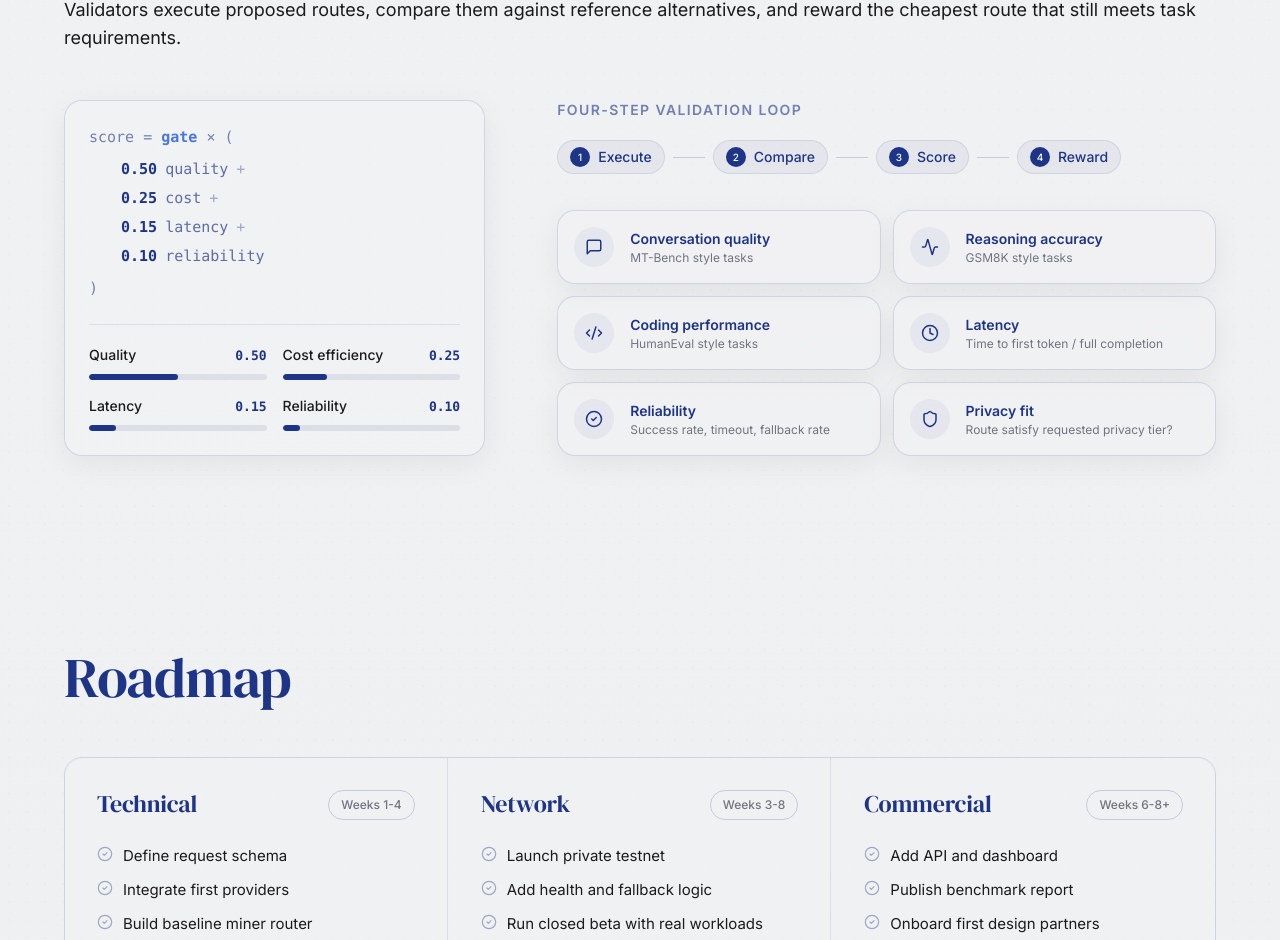
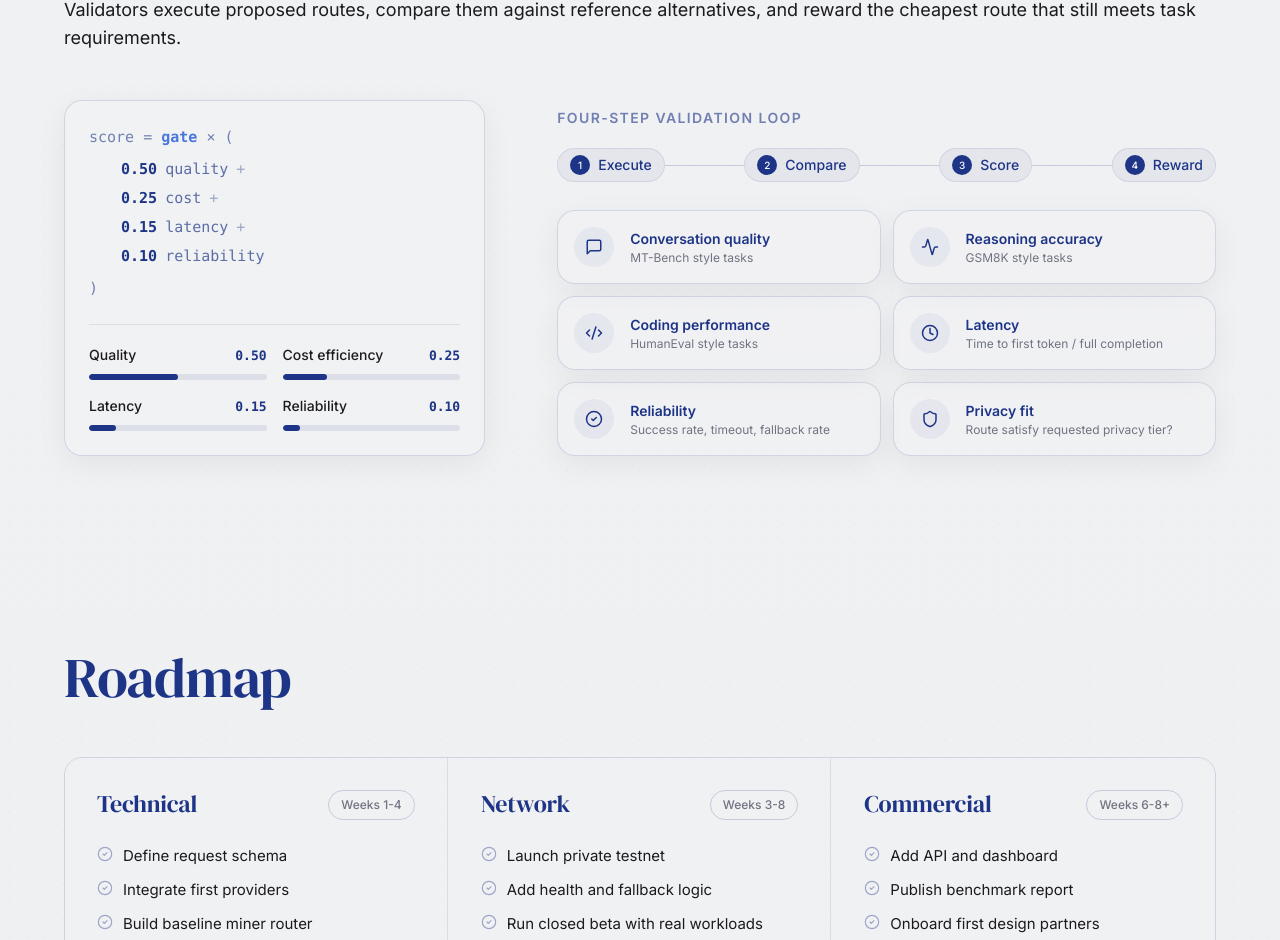
Before and after one commit to sluice-ai/frontend, a React (Vite) app: page / in a window 1280 px wide. Shown: the part 1771-2711 px from the top of the page. Built offline with nearby package versions, Linux system fonts and the light colour scheme.

Commit message:
feat: implement site content data structures and validation metrics component

```diff
--- a/src/components/charts/ValidationMetrics.tsx
+++ b/src/components/charts/ValidationMetrics.tsx
@@ -42,11 +42,11 @@ export function ValidationMetrics() {
       <div className="mb-2 text-sm font-semibold uppercase tracking-widest text-sluice-navy/60">
         Four-Step Validation Loop
       </div>
-      <div className="-mx-2 mb-4 min-w-0 overflow-x-auto px-2 pb-2 hide-scrollbar">
-        <ol className="inline-flex min-w-max items-center text-xs font-medium text-sluice-navy md:text-sm">
+      <div className="-mx-2 mb-4 min-w-0 overflow-x-auto px-2 pb-2 hide-scrollbar md:mx-0 md:overflow-visible md:px-0 md:pb-0">
+        <ol className="inline-flex min-w-max items-center text-xs font-medium text-sluice-navy md:grid md:min-w-0 md:w-full md:grid-cols-[auto_1fr_auto_1fr_auto_1fr_auto] md:items-center md:text-sm">
           {validationLoopSteps.map((step, index) => (
-            <li key={step} className="flex items-center">
-              <span className="flex items-center gap-2 rounded-full border border-sluice-navy/10 bg-sluice-navy/5 px-3 py-1.5">
+            <li key={step} className="flex items-center md:contents">
+              <span className="flex items-center gap-2 whitespace-nowrap rounded-full border border-sluice-navy/10 bg-sluice-navy/5 px-3 py-1.5">
                 <span className="flex h-5 w-5 shrink-0 items-center justify-center rounded-full bg-sluice-navy text-[10px] text-white">
                   {index + 1}
                 </span>
@@ -54,7 +54,7 @@ export function ValidationMetrics() {
               </span>
               {index < validationLoopSteps.length - 1 && (
                 <span
-                  className="mx-2 h-[1px] w-8 shrink-0 bg-sluice-navy/20"
+                  className="mx-2 h-[1px] w-8 shrink-0 bg-sluice-navy/20 md:mx-0 md:w-full"
                   aria-hidden="true"
                 />
               )}
```
Also changed, not shown: 2 other files (tests, documents, lock files or other folders).
